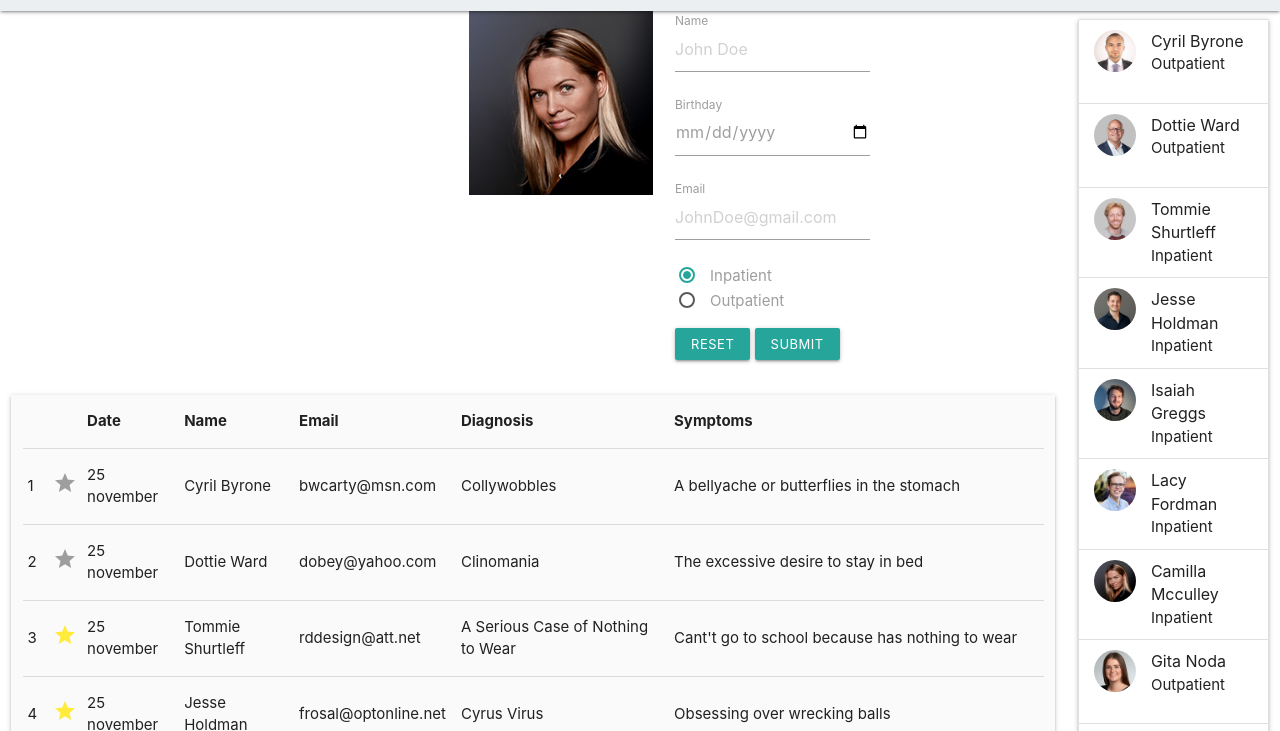
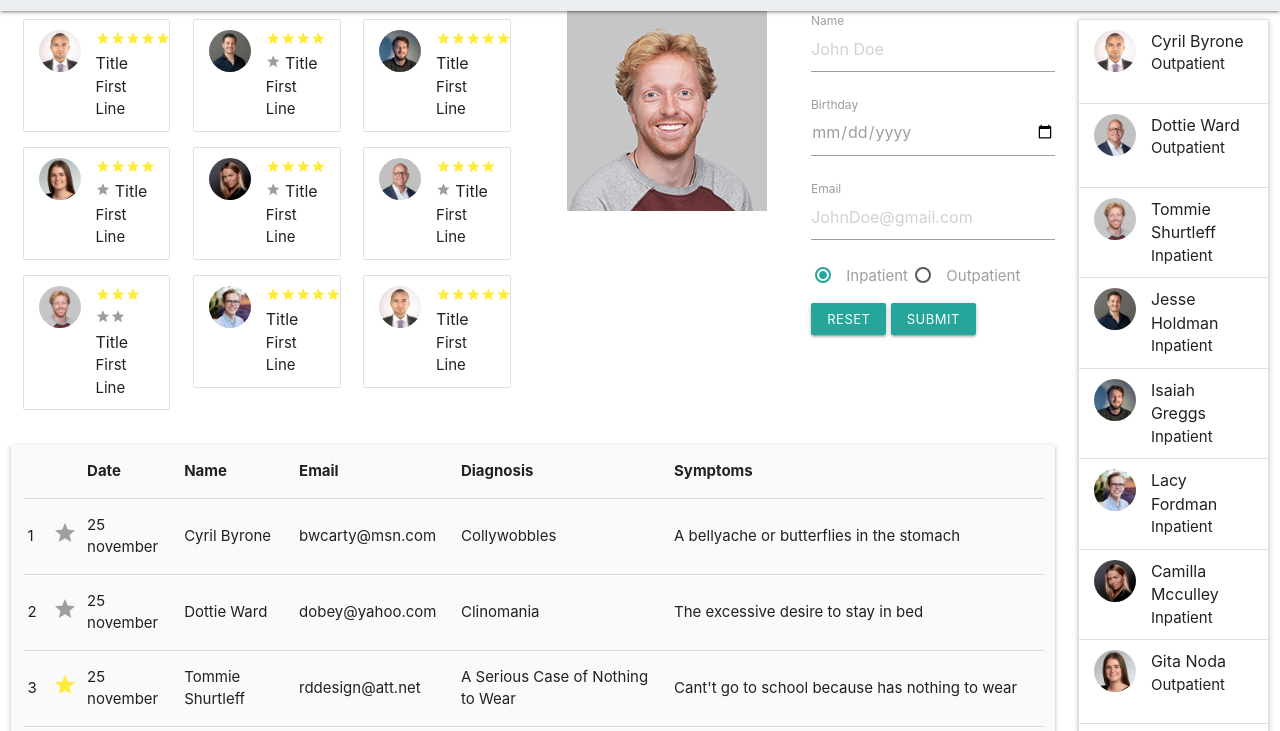
Before and after one commit to DenesVR/materialize_framework, a website: page index.html in a window 1280 px wide. Shown: the part 53-784 px from the top of the page. Drawn offline with nearby package versions, Linux system fonts and the light colour scheme; files that its build step writes are made by us from their sources.

Commit message:
html filled with data

```diff
--- a/index.html
+++ b/index.html
@@ -11,7 +11,6 @@
 </head>
 
 <body>
-    <!--test html-->
     <!-- Page Layout here -->
 
     <!-- Navigation -->
@@ -26,30 +25,128 @@
             </div>
         </nav>
     </div>
+
     <div class="row">
 
         <!-- Teal page content  -->
-        <div class="col s10">
+        <div class="col s10 ">
+
+            <!--Row 1-->
+            <div class="row ">
 
                 <!--Lijst van personen met sterren-->
-            <!--Border in class toevoegen "grey lighten-5 z-depth-1" -->
-            <div class="col s5">
+                <div class="col s6">
 
-                <!--9rechthoeken-->
-
+                    <!--Left column-->
+                    <div class="col s4">
+                        <ul class="collection">
+                            <li class="collection-item avatar">
+                                <img src="img/foto1.jpg" alt="" class="circle">
+                                <a href="#!" class=""><i
+                                        class="tiny material-icons yellow-text">gradegradegradegradegrade</i></a>
+                                <span class="title">Title</span>
+                                <p>First Line</p>
+                            </li>
+                        </ul>
+                        <ul class="collection">
+                            <li class="collection-item avatar">
+                                <img src="img/foto2.jpg" alt="" class="circle">
+                                <a href="#!" class=""><i
+                                        class="tiny material-icons yellow-text">gradegradegradegrade</i><i
+                                        class="tiny material-icons grey-text">grade</i></a>
+                                <span class="title">Title</span>
+                                <p>First Line</p>
+                            </li>
+                        </ul>
+                        <ul class="collection">
+                            <li class="collection-item avatar">
+                                <img src="img/foto3.jpg" alt="" class="circle">
+                                <a href="#!" class=""><i class="tiny material-icons yellow-text">gradegradegrade</i><i
+                                        class="tiny material-icons grey-text">gradegrade</i></a>
+                                <span class="title">Title</span>
+                                <p>First Line</p>
+                            </li>
+                        </ul>
                     </div>
 
-            <!--Form-->
-            <div class="col s5">
+                    <!--Middle column-->
+                    <div class="col s4">
+                        <ul class="collection">
+                            <li class="collection-item avatar">
+                                <img src="img/foto4.jpg" alt="" class="circle">
+                                <a href="#!" class=""><i
+                                        class="tiny material-icons yellow-text">gradegradegradegrade</i><i
+                                        class="tiny material-icons grey-text">grade</i></a>
+                                <span class="title">Title</span>
+                                <p>First Line</p>
+                            </li>
+                        </ul>
+                        <ul class="collection">
+                            <li class="collection-item avatar">
+                                <img src="img/foto5.jpg" alt="" class="circle">
+                                <a href="#!" class=""><i
+                                        class="tiny material-icons yellow-text">gradegradegradegrade</i><i
+                                        class="tiny material-icons grey-text">grade</i></a>
+                                <span class="title">Title</span>
+                                <p>First Line</p>
+                            </li>
+                        </ul>
+                        <ul class="collection">
+                            <li class="collection-item avatar">
+                                <img src="img/foto6.jpg" alt="" class="circle">
+                                <a href="#!" class=""><i
+                                        class="tiny material-icons yellow-text">gradegradegradegradegrade</i></a>
+                                <span class="title">Title</span>
+                                <p>First Line</p>
+                            </li>
+                        </ul>
+                    </div>
 
-                <!--Image-->
-                <div class="col s6">
-                    <img src="img/foto5.jpg" alt="" class="responsive-img">
+                    <!--Right column-->
+                    <div class="col s4">
+                        <ul class="collection">
+                            <li class="collection-item avatar">
+                                <img src="img/foto7.jpg" alt="" class="circle">
+                                <a href="#!" class=""><i
+                                        class="tiny material-icons yellow-text">gradegradegradegradegrade</i></a>
+                                <span class="title">Title</span>
+                                <p>First Line</p>
+                            </li>
+                        </ul>
+                        <ul class="collection">
+                            <li class="collection-item avatar">
+                                <img src="img/foto8.jpg" alt="" class="circle">
+                                <a href="#!" class=""><i
+                                        class="tiny material-icons yellow-text">gradegradegradegrade</i><i
+                                        class="tiny material-icons grey-text">grade</i></a>
+                                <span class="title">Title</span>
+                                <p>First Line</p>
+                            </li>
+                        </ul>
+                        <ul class="collection">
+                            <li class="collection-item avatar">
+                                <img src="img/foto1.jpg" alt="" class="circle">
+                                <a href="#!" class=""><i
+                                        class="tiny material-icons yellow-text">gradegradegradegradegrade</i></a>
+                                <span class="title">Title</span>
+                                <p>First Line</p>
+                            </li>
+                        </ul>
+                    </div>
                 </div>
 
 
+                <!--Form-->
+                <div class="col s6 ">
+                    <div class="row">
+                        <!--Image-->
+                        <div class="col s6 center-align">
+                            <img src="img/foto3.jpg" alt="" class="responsive-img">
+                            </img>
+                        </div>
+
                         <!--Input fields-->
-                <div class="row">
+
                         <div class="input-field col s6">
                             <input placeholder="John Doe" id="name" type="text" class="validate grey-text">
                             <label for="name">Name</label>
@@ -75,12 +172,15 @@
                                 </label>
                             </p>
 
-                        <button class="btn waves-effect waves-light btn-small" type="reset" name="action">Reset</button>
+                            <button class="btn waves-effect waves-light btn-small" type="reset"
+                                name="action">Reset</button>
                             <button class="btn waves-effect waves-light btn-small" type="submit"
                                 name="action">Submit</button>
                         </div>
                     </div>
                 </div>
+            </div>
+
 
             <!--Table-->
             <div class="col s12 grey lighten-5 z-depth-1">
@@ -100,7 +200,7 @@
                     <tbody>
                         <tr>
                             <td>1</td>
-                            <td class="grey-text"><i class="material-icons">grade</i></td>
+                            <td><a href="#"><i class="material-icons grey-text">grade</i></a></td>
                             <td>25 november</td>
                             <td>Cyril Byrone</td>
                             <td>bwcarty@msn.com</td>
@@ -109,7 +209,7 @@
                         </tr>
                         <tr>
                             <td>2</td>
-                            <td class="grey-text"><i class="material-icons">grade</i></td>
+                            <td><a href="#"><i class="material-icons grey-text">grade</i></a></td>
                             <td>25 november</td>
                             <td>Dottie Ward</td>
                             <td>dobey@yahoo.com</td>
@@ -118,7 +218,7 @@
                         </tr>
                         <tr>
                             <td>3</td>
-                            <td class="yellow-text"><i class="material-icons">grade</i></td>
+                            <td><a href="#"><i class="material-icons yellow-text">grade</i></a></td>
                             <td>25 november</td>
                             <td>Tommie Shurtleff</td>
                             <td>rddesign@att.net</td>
@@ -127,7 +227,7 @@
                         </tr>
                         <tr>
                             <td>4</td>
-                            <td class="yellow-text"><i class="material-icons">grade</i></td>
+                            <td><a href="#"><i class="material-icons yellow-text">grade</i></a></td>
                             <td>25 november</td>
                             <td>Jesse Holdman</td>
                             <td>frosal@optonline.net</td>
@@ -136,7 +236,7 @@
                         </tr>
                         <tr>
                             <td>5</td>
-                            <td class="yellow-text"><i class="material-icons">grade</i></td>
+                            <td><a href="#"><i class="material-icons yellow-text">grade</i></a></td>
                             <td>25 november</td>
                             <td>Isaiah Greggs</td>
                             <td>feamster@optline.net</td>
@@ -145,7 +245,7 @@
                         </tr>
                         <tr>
                             <td>6</td>
-                            <td class="yellow-text"><i class="material-icons">grade</i></td>
+                            <td><a href="#"><i class="material-icons yellow-text">grade</i></a></td>
                             <td>25 november</td>
                             <td>Lacy Fordman</td>
                             <td>jdhildeb@mac.com</td>
@@ -154,7 +254,7 @@
                         </tr>
                         <tr>
                             <td>7</td>
-                            <td class="yellow-text"><i class="material-icons">grade</i></td>
+                            <td><a href="#"><i class="material-icons yellow-text">grade</i></a></td>
                             <td>25 november</td>
                             <td>Camilla Mcculley</td>
                             <td>elmer@yahoo.ca</td>
@@ -163,7 +263,7 @@
                         </tr>
                         <tr>
                             <td>8</td>
-                            <td class="grey-text"><i class="material-icons">grade</i></td>
+                            <td><a href="#"><i class="material-icons grey-text">grade</i></a></td>
                             <td>25 november</td>
                             <td>Gita Noda</td>
                             <td>hachi@yahoo.com</td>
@@ -172,7 +272,7 @@
                         </tr>
                         <tr>
                             <td>9</td>
-                            <td class="grey-text"><i class="material-icons">grade</i></td>
+                            <td><a href="#"><i class="material-icons grey-text">grade</i></a></td>
                             <td>25 november</td>
                             <td>Rolando Schulze</td>
                             <td>scotfl@me.com</td>
@@ -181,7 +281,7 @@
                         </tr>
                         <tr>
                             <td>10</td>
-                            <td class="grey-text"><i class="material-icons">grade</i></td>
+                            <td><a href="#"><i class="material-icons grey-text">grade</i></a></td>
                             <td>25 november</td>
                             <td>Abdul Abshire</td>
                             <td>jeteve@aol.com</td>
@@ -190,7 +290,7 @@
                         </tr>
                         <tr>
                             <td>11</td>
-                            <td class="yellow-text"><i class="material-icons">grade</i></td>
+                            <td><a href="#"><i class="material-icons yellow-text">grade</i></a></td>
                             <td>25 november</td>
                             <td>Cristin Hakala</td>
                             <td>yruan@me.com</td>
@@ -201,6 +301,7 @@
                 </table>
             </div>
         </div>
+
 
         <!--Sidebar-->
         <div class="col s2">
```
Lines whose indentation alone changed are shown as unchanged.
